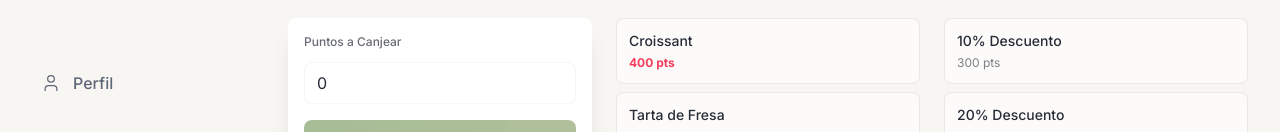
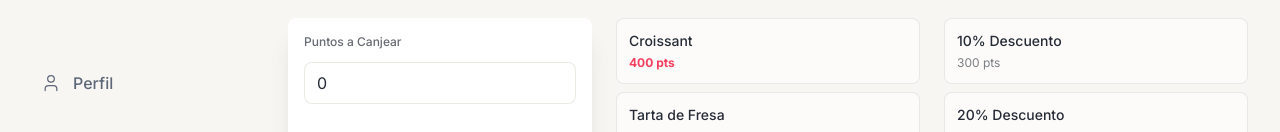
Before and after one commit to BautiRenaudo9-12/korvo-builderio2, a React (Vite) app: page /wallet in a window 1280 px wide. Both pictures are taken after a click on the button 768 px from the left and 402 px from the top of the page. Shown: the part 668-800 px from the top of the page. Built offline with nearby package versions, Linux system fonts and the light colour scheme.

Commit message:
Manual code updates made to file: client/pages/AllBusinesses.tsx

```diff
--- a/client/pages/AllBusinesses.tsx
+++ b/client/pages/AllBusinesses.tsx
@@ -110,7 +110,7 @@ export default function AllBusinesses() {
                   max={selectedBusiness.ptsBalance}
                   value={pointsToRedeem}
                   onChange={(e) => setPointsToRedeem(Math.max(0, Number(e.target.value)))}
-                  className="w-full border border-border/20 rounded-lg px-3 py-2 text-foreground placeholder-muted-foreground focus:outline-none focus:ring-1 focus:ring-primary/50 focus:border-primary/50"
+                  className="w-full border border-border/50 rounded-lg px-3 py-2 text-foreground placeholder-muted-foreground focus:outline-none focus:ring-1 focus:ring-primary/50 focus:border-primary/50"
                   placeholder="Ingresa cantidad..."
                 />
               </div>
@@ -133,7 +133,7 @@ export default function AllBusinesses() {
                   }
                 }}
                 disabled={pointsToRedeem <= 0 || pointsToRedeem > selectedBusiness.ptsBalance}
-                className="w-full bg-gradient-to-r from-success to-primary text-white font-semibold py-3 rounded-lg transition-all disabled:opacity-50 disabled:cursor-not-allowed hover:shadow-lg active:scale-95"
+                className="w-full  text-white font-semibold py-3 rounded-lg transition-all disabled:opacity-50 disabled:cursor-not-allowed hover:shadow-lg active:scale-95"
                 style={{
                   backgroundColor: pointsToRedeem > 0 && pointsToRedeem <= selectedBusiness.ptsBalance ? selectedBusiness.color : undefined,
                 }}
```
